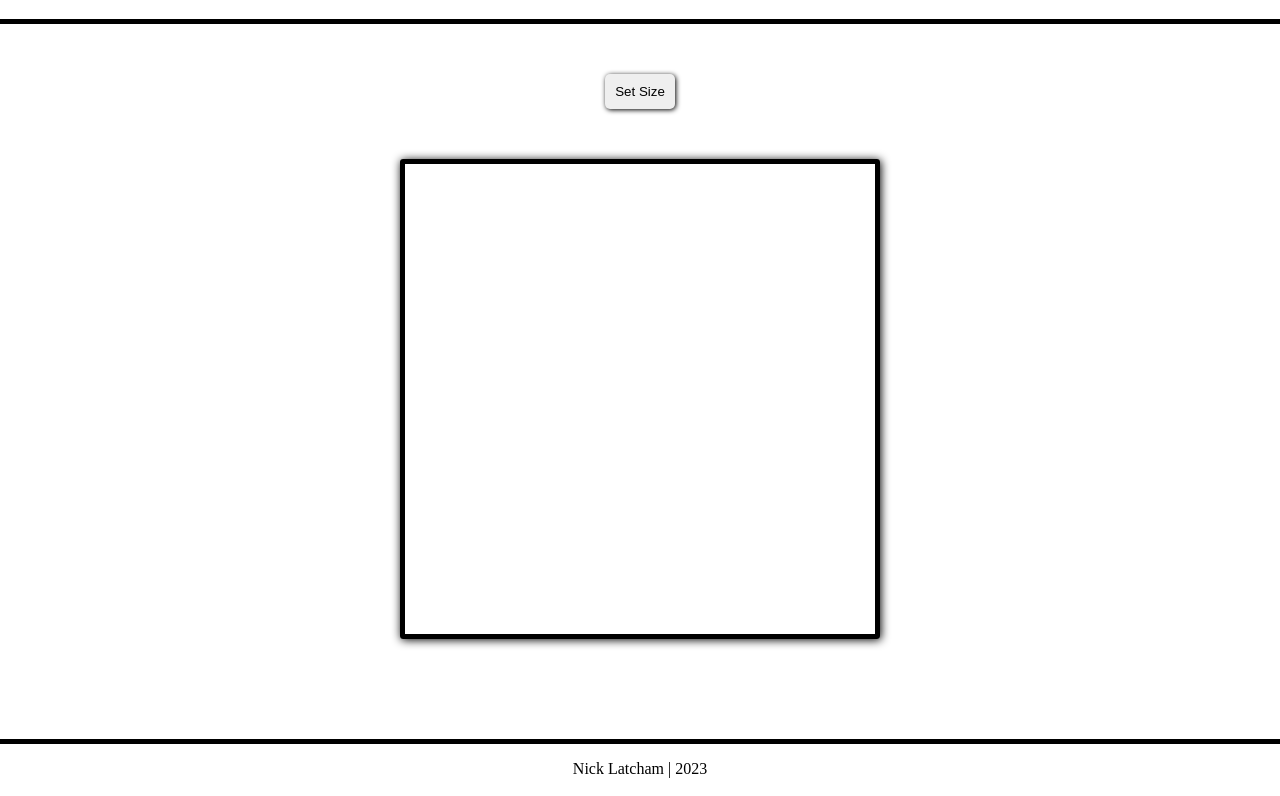
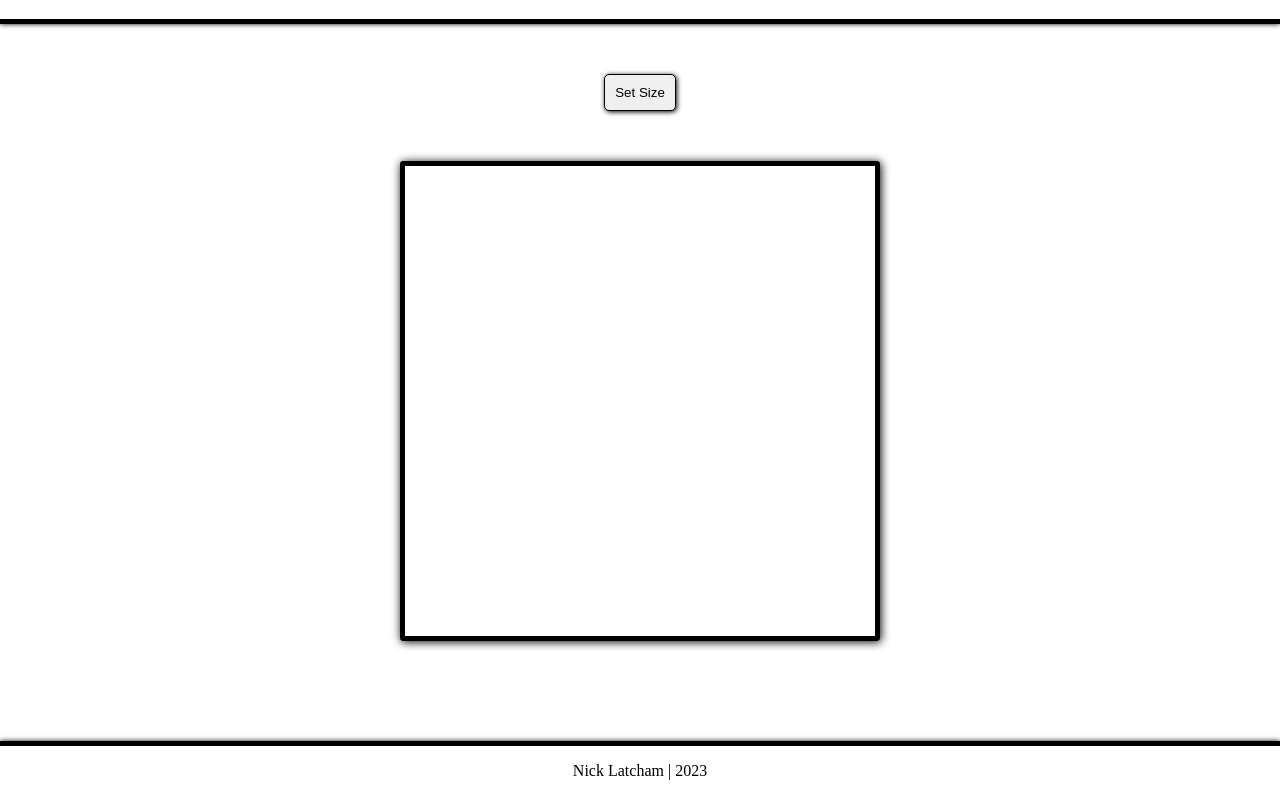
Before and after one commit to nicklatch/Etch-a-Sketch, a plain HTML site: page index.html in a window 1280 px wide. Shown: the part 61-857 px from the top of the page. Drawn offline with Linux system fonts and the light colour scheme.

Commit message:
add: shadows to header/footer

```diff
--- a/style.css
+++ b/style.css
@@ -42,7 +42,8 @@ a:hover {
 .footer {
     display: flex;
     justify-content: space-between;
-    width: 100%
+    width: 100%;
+    box-shadow: 0 0 5px black;
 }
 
 .header {
@@ -79,7 +80,8 @@ a:hover {
     box-shadow: 1px 1px 5px black;
     margin: 0 auto;
     margin-bottom: 50px;
-    padding: 10px
+    padding: 10px;
+    border: 1px solid black;
 }
 
 #start_button:hover {
```
